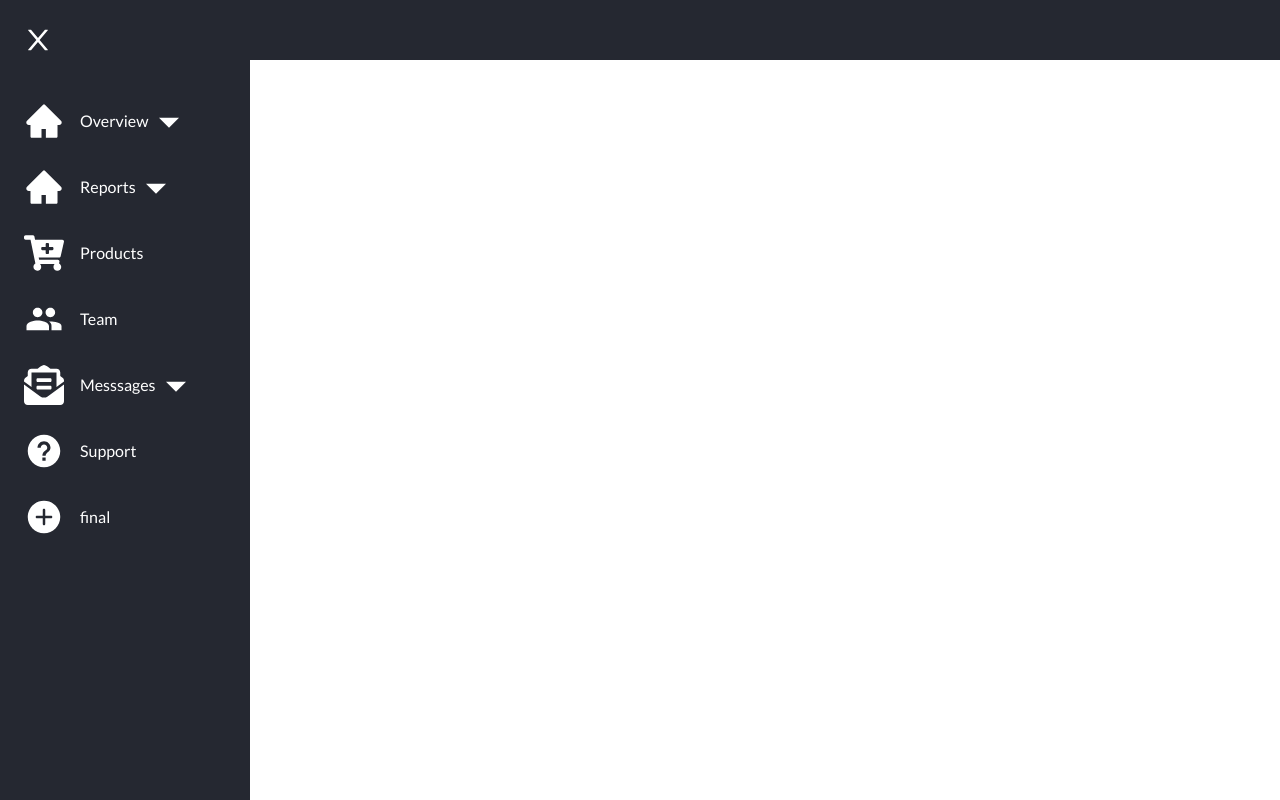
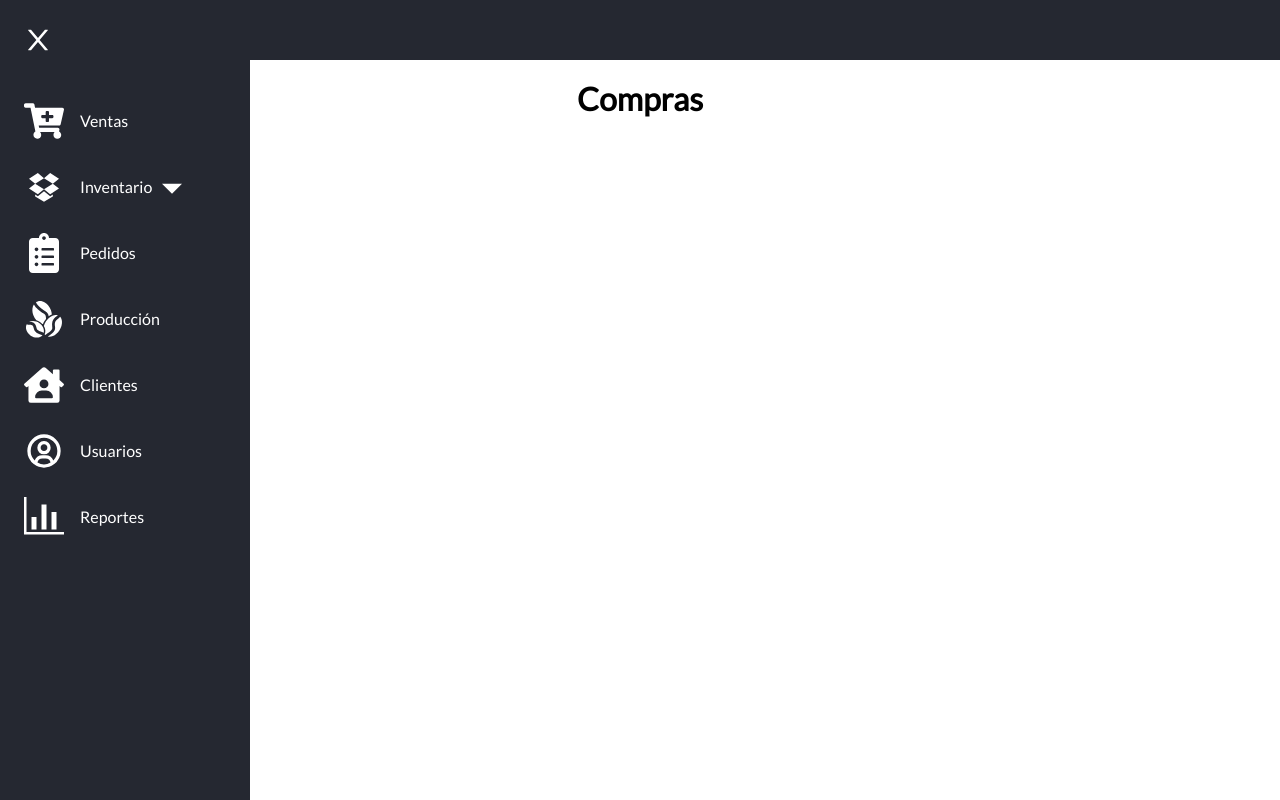
Before and after one commit to JefersonV/Frontend-Web-App-Caf-Vida-, a React (Vite) app: page /inventory/shopping in a window 1280 px wide. Built offline with nearby package versions, Linux system fonts and the light colour scheme.

Commit message:
Avance 1, iconos y rutas de router realizadas

```diff
--- a/src/App.jsx
+++ b/src/App.jsx
@@ -1,5 +1,4 @@
 import SideBarMenu from "./components/SideBarMenu"
-import Product from './components/Product'
 import { BrowserRouter,Routes,Route} from "react-router-dom";
 import Sales from "./pages/Sales";
 import Home from "./pages/Home";
@@ -9,6 +8,9 @@ import Inventory from "./pages/Inventory";
 import Customers from "./pages/Customers";
 import AdminUsers from "./pages/AdminUsers";
 import Reports from "./pages/Reports";
+import Products from "./pages/Products";
+import Providers from "./pages/Providers";
+import Shopping from "./pages/Shopping";
 
 function App() {
   return (
@@ -17,13 +19,16 @@ function App() {
       <SideBarMenu/>
         <Routes>
           <Route exact path="/" element={ <Home/> }/>
-          <Route path="/overview" element={<Sales/>}/>
-          <Route path="/reports" element={<Inventory/>} />
-          <Route path="/products" element={<Orders />} />
-          <Route path="/team" element={<Production/>} />
-          <Route path="/messages" element={<Customers/>} />
-          <Route path="/support" element={<AdminUsers/>} />
-          <Route path="/final" element={<Reports/>} />
+          <Route path="/sales" element={<Sales/>}/>
+          <Route path="/inventory" element={<Inventory/>} />
+          <Route path="/inventory/products" element={<Products/>} />
+          <Route path="/inventory/providers" element={<Providers/>} />
+          <Route path="/inventory/shopping" element={<Shopping/>} />
+          <Route path="/orders" element={<Orders />} />
+          <Route path="/production_cost" element={<Production/>} />
+          <Route path="/customers" element={<Customers/>} />
+          <Route path="/users" element={<AdminUsers/>} />
+          <Route path="/reports" element={<Reports/>} />
         </Routes>
     </BrowserRouter>
   </>
--- a/src/assets/styles/Navbar.css
+++ b/src/assets/styles/Navbar.css
@@ -62,6 +62,10 @@ h1 {
   width: 100%;
 }
 
+.icon-hide {
+  display: none;
+}
+
 .sidebar-items {
   display: flex;
   flex-direction: column;
@@ -99,7 +103,7 @@ h1 {
 .nav-item div span {
   padding-left: 1em;
 }
-
+/* Sub items */
 .nav-subItem {
   background: var(--bg-sub-item);
   height: 60px;
@@ -111,6 +115,14 @@ h1 {
   font-size: 18px;
 }
 
+.nav-subItem svg {
+  font-size: 18px;
+}
+
+.nav-subItem span {
+  font-size: 14px;
+}
+
 .nav-subItem:hover {
   background: var(--sub-item-selected);
 }
--- a/src/components/SideBarMenu.jsx
+++ b/src/components/SideBarMenu.jsx
@@ -38,7 +38,7 @@ function SideBarMenu() {
           <aside className="navbar-left navbar2">
             <div className="sidebar">
               <Link to="#">
-                <AiIcons.AiOutlineClose />
+                <AiIcons.AiOutlineClose className="icon-hide"/>
               </Link>
             </div>
           </aside>
--- a/src/components/SideBarTypes.jsx
+++ b/src/components/SideBarTypes.jsx
@@ -1,92 +1,67 @@
 import React from 'react'
 import * as FaIcons from 'react-icons/fa'
-import * as AiIcons from 'react-icons/ai'
+import * as GoIcons from 'react-icons/go'
 import * as IoIcons from 'react-icons/io'
 import * as RiIcons from 'react-icons/ri'
+import * as TiIcons from 'react-icons/ti'
+import * as GiIcons from 'react-icons/gi'
+import * as BiIcons from 'react-icons/bi'
 
 export const SideBarTypes = [
   {
-    title: 'Overview',
-    path: '/overview',
-    icon: <AiIcons.AiFillHome />,
+    title: 'Ventas',
+    path: '/sales',
+    icon: <FaIcons.FaCartPlus />
+  },
+  {
+    title: 'Inventario',
+    path: '/inventory',
+    icon: <TiIcons.TiDropbox/>,
     iconClosed: <RiIcons.RiArrowDownSFill />,
     iconOpened: <RiIcons.RiArrowUpSFill />,
     subNav: [
       {
-        title: 'Users',
-        path: '/overview/users',
+        title: 'Producto Terminado',
+        path: '/inventory/products',
         icon: <IoIcons.IoIosPaper />,
       },
       {
-        title: 'Revenue',
-        path: 'overview/revenue',
+        title: 'Proveedores',
+        path: 'inventory/providers',
+        icon: <IoIcons.IoIosPaper />,
+      },
+      {
+        title: 'Compras',
+        path: 'inventory/shopping',
         icon: <IoIcons.IoIosPaper />,
       }
     ]
   },  //1
+  /* Devoluciones -> /inventory/shopping_returns */
   {
-    title: 'Reports',
-    path: '/reports',
-    icon: <AiIcons.AiFillHome />,
-    iconClosed: <RiIcons.RiArrowDownSFill />,
-    iconOpened: <RiIcons.RiArrowUpSFill />,
-    subNav: [
-      {
-        title: 'Reports',
-        path: 'reports/reports1',
-        icon: <IoIcons.IoIosPaper />,
-      },
-      {
-        title: 'Reports 2',
-        path: 'reports/reports2',
-        icon: <IoIcons.IoIosPaper />,
-      },
-      {
-        title: 'Reports 3',
-        path: 'reports/reports3',
-        icon: <IoIcons.IoIosPaper />,
-      }
-    ]
+    title: 'Pedidos',
+    path: '/orders',
+    icon: <FaIcons.FaClipboardList />
   }, //2
   {
-    title: 'Products',
-    path: 'products',
-    icon: <FaIcons.FaCartPlus />
+    title: 'Producción',
+    path: 'production_cost',
+    icon: <GiIcons.GiCoffeeBeans />
   }, //3
   {
-    title: 'Team',
-    path: 'team',
-    icon: <IoIcons.IoMdPeople />
+    title: 'Clientes',
+    path: 'customers',
+    icon: <FaIcons.FaHouseUser />
   }, //4
   {
-    title: 'Messsages',
-    path: '/messages',
-    icon: <FaIcons.FaEnvelopeOpenText />,
+    title: 'Usuarios',
+    path: '/users',
+    icon: <BiIcons.BiUserCircle />,
 
-    iconClosed: <RiIcons.RiArrowDownSFill />,
-    iconOpened: <RiIcons.RiArrowUpSFill />,
-
-    subNav: [
-      {
-        title: 'Message 1',
-        path: '/messages/message1',
-        icon: <IoIcons.IoIosPaper />
-      },
-      {
-        title: 'Message 2',
-        path: '/messages/message2',
-        icon: <IoIcons.IoIosPaper />
-      },
-    ]
   },
   {
-    title: 'Support',
-    path: '/support',
-    icon: <IoIcons.IoMdHelpCircle />
-  },
-  {
-    title: 'final',
-    path: '/final',
-    icon: <IoIcons.IoIosAddCircle />
+    title: 'Reportes',
+    path: '/reports',
+    icon: <GoIcons.GoGraph />
   }
 ]
--- /dev/null
+++ b/src/pages/Products.jsx
@@ -0,0 +1,11 @@
+import React from 'react'
+
+const Products = () => {
+  return (
+    <div>
+      <h1>Productos</h1>
+    </div>
+  )
+}
+
+export default Products
--- /dev/null
+++ b/src/pages/Providers.jsx
@@ -0,0 +1,11 @@
+import React from 'react'
+
+const Providers = () => {
+  return (
+    <div>
+      <h1>Proveedores</h1>
+    </div>
+  )
+}
+
+export default Providers
--- /dev/null
+++ b/src/pages/Shopping.jsx
@@ -0,0 +1,11 @@
+import React from 'react'
+
+const Shopping = () => {
+  return (
+    <div>
+      <h1>Compras</h1>
+    </div>
+  )
+}
+
+export default Shopping
```
